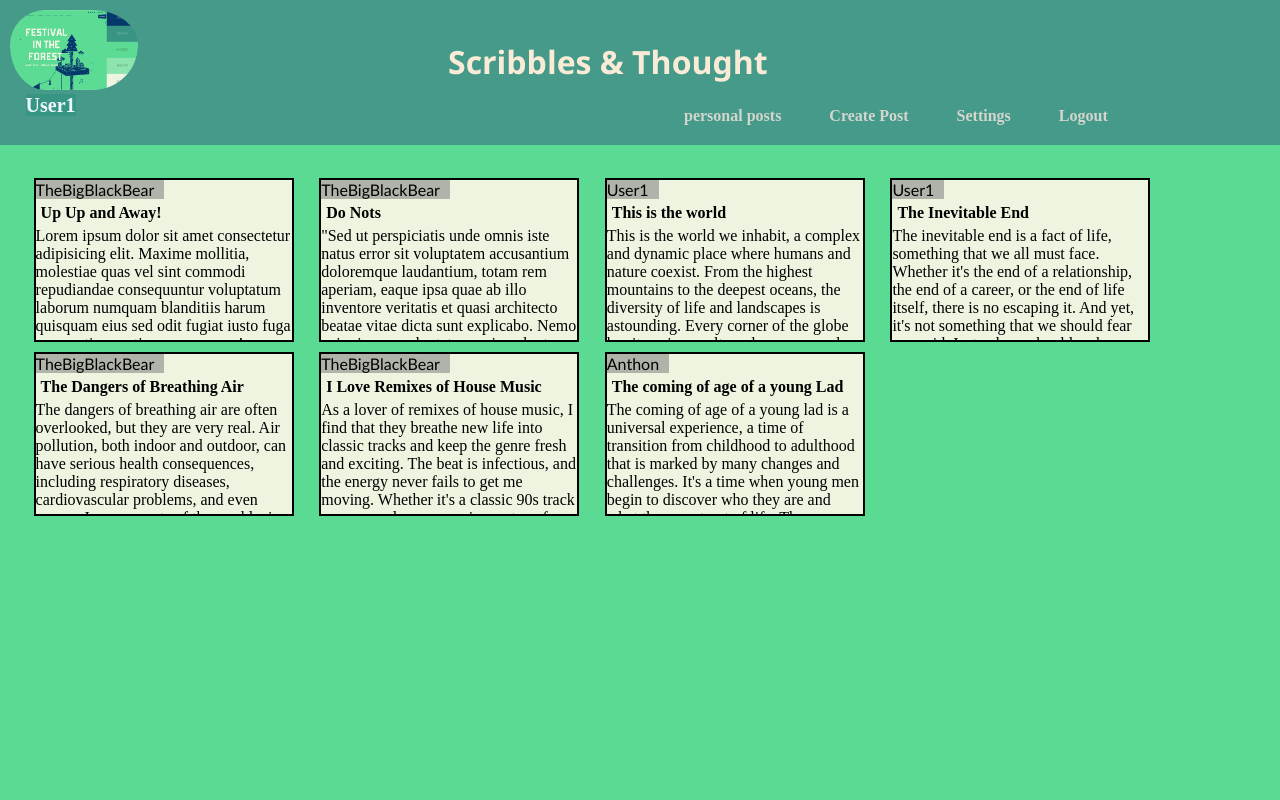
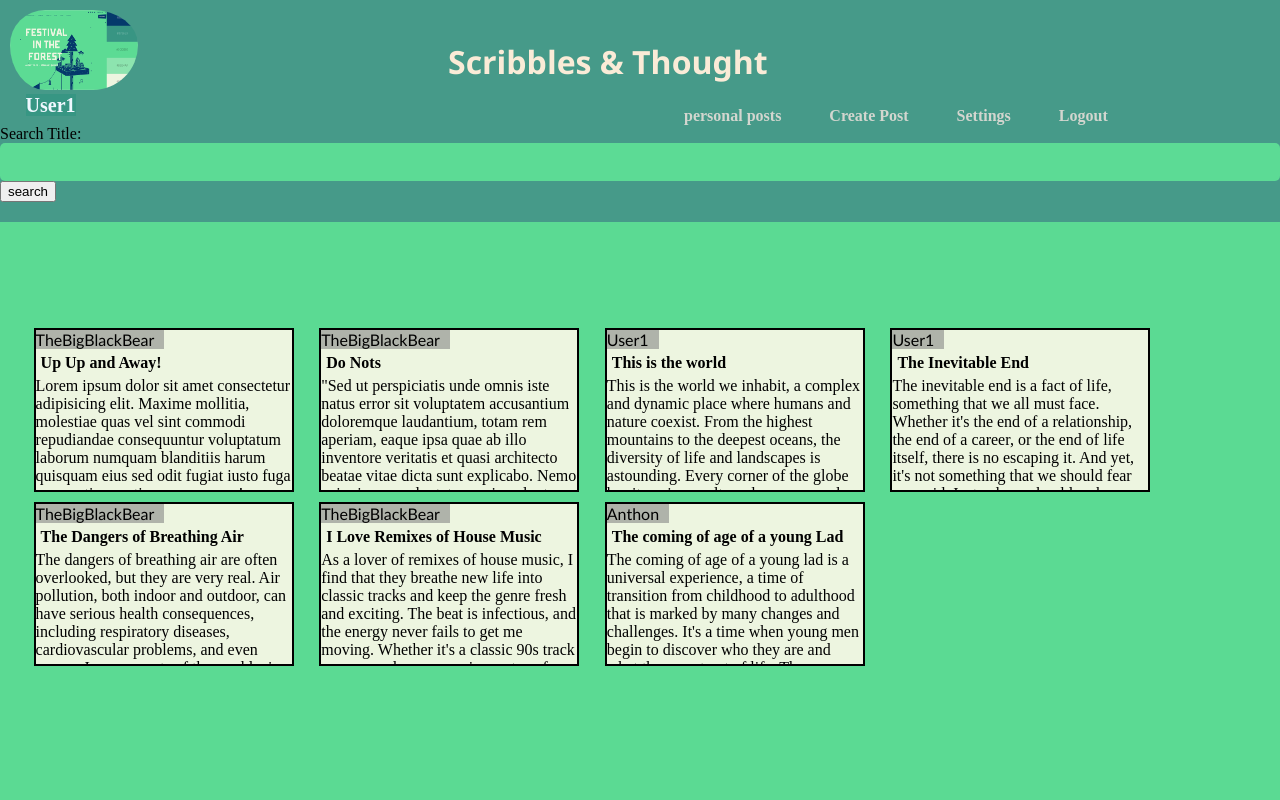
Before and after one commit to Anthon002/Django_blog_website, a Django app: page /post/ in a window 1280 px wide. Run offline with Django 4.2, Linux system fonts and the light colour scheme; a user stored in the database is signed in; data comes from the database, SQL or seed files in the repository; both versions use the stored data as it was after the commit.

Commit message:
added search function

```diff
--- a/Liker/settings.py
+++ b/Liker/settings.py
@@ -40,7 +40,8 @@ INSTALLED_APPS = [
     'django.contrib.sessions',
     'django.contrib.messages',
     'django.contrib.staticfiles',
-    'LikerApp'
+    'LikerApp',
+    'django_filters',
 ]
 
 MIDDLEWARE = [
--- /dev/null
+++ b/LikerApp/filters.py
@@ -0,0 +1,8 @@
+import django_filters
+from .models import *
+
+class SearchFilter(django_filters.FilterSet):
+    class Meta:
+        model= Post
+        fields = '__all__'
+        exclude = ['liked','profile','content']
--- a/LikerApp/templates/pages/publicPost.html
+++ b/LikerApp/templates/pages/publicPost.html
@@ -27,7 +27,14 @@
                 <span class="nav1"> <a href="/settings">Settings</a></span>
                 <span class="nav1"> <a href="/logout/">  Logout  </a> </span>
             </span>
+            <div class='search'>
+                <form method="get" class="searchForm">
+                    <div class="searchTitle">Search{{searchFilter.form}}</div>
+                    <input value="search" type="submit">
+                </form>
+            </div>
         </nav>
+
 
         <main class="main">
             {% for post in posts%}
--- a/LikerApp/views.py
+++ b/LikerApp/views.py
@@ -8,6 +8,8 @@ from .models import *
 from .decorators import *
 from django.contrib.auth.decorators import login_required
 from django.forms import inlineformset_factory
+from .filters import SearchFilter
+
 # Create your views here.
 @unauthenticated_user
 def register(request):
@@ -42,11 +44,14 @@ def logoutUser(request):
 def publicPost(request):
     posts=Post.objects.all()
     profile= Profile.objects.all()
+    searchFilter = SearchFilter( request.GET, queryset=posts)
+    posts=searchFilter.qs
     user= request.user
     context={
         'posts':posts,
         'user':user,
-        'profile':profile
+        'profile':profile,
+        'searchFilter':searchFilter
     }
     return render(request,'pages/publicPost.html/',context)
 
--- a/static/css/main.css
+++ b/static/css/main.css
@@ -68,12 +68,16 @@ padding-left:5vw;
     color:#d3d6cf;
 }
 
+.navbar .search .searchForm{
+
+}
+
 .main{
     position: absolute;
     display:grid;
     grid-template-columns: repeat(4,1fr);
     margin-top:20vh;
-    padding-top: 10px ;
+    padding-top: 20vh ;
 
 }
 .main .post{
```
Also changed, not shown: db.sqlite3.
